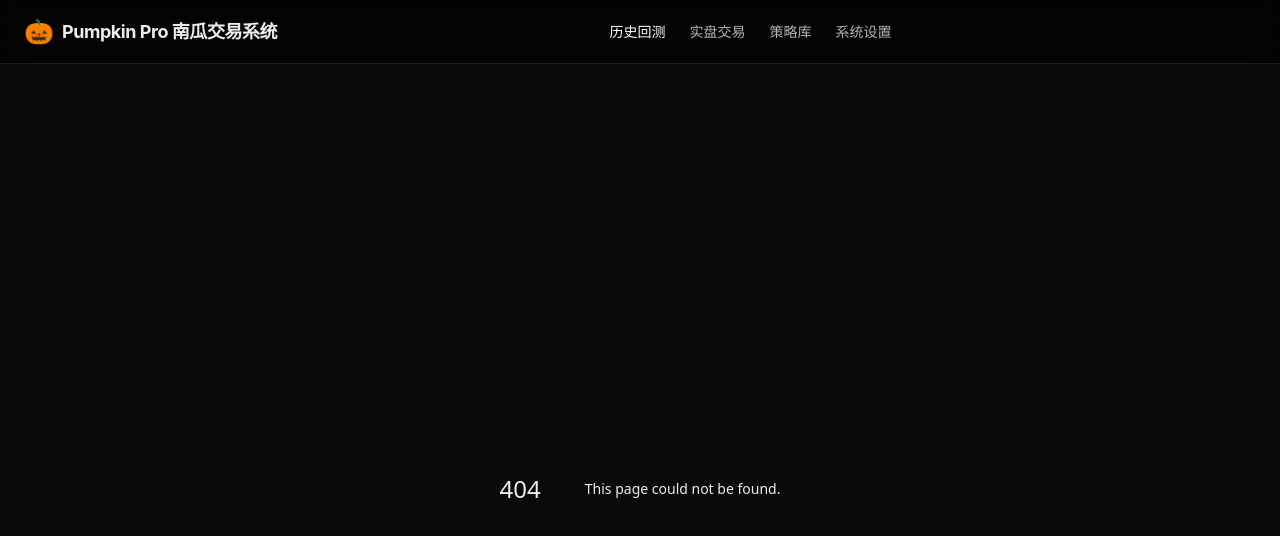
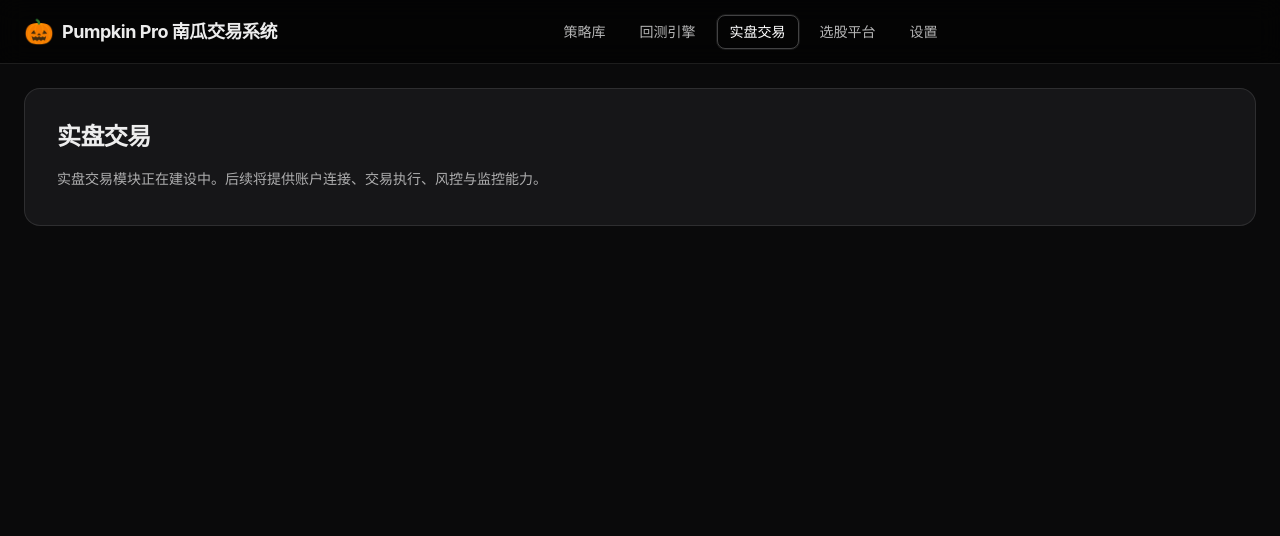
Before and after one commit to woodyyan/pumpkin-pro, a Next.js app in the folder frontend/: page /live-trading in a window 1280 px wide. Before the commit this address had no page. Shown: the top 536 px of the page. Built offline with nearby package versions, Linux system fonts and the light colour scheme.

Commit message:
修改了导航栏。

```diff
--- a/frontend/pages/_app.js
+++ b/frontend/pages/_app.js
@@ -1,7 +1,19 @@
 import '../styles/globals.css'
 import Head from 'next/head'
+import Link from 'next/link'
+import { useRouter } from 'next/router'
+
+const NAV_ITEMS = [
+  { href: '/strategies', label: '策略库' },
+  { href: '/', label: '回测引擎' },
+  { href: '/live-trading', label: '实盘交易' },
+  { href: '/stock-picker', label: '选股平台' },
+  { href: '/settings', label: '设置' }
+]
 
 function MyApp({ Component, pageProps }) {
+  const router = useRouter()
+
   return (
     <>
       <Head>
@@ -14,11 +26,23 @@ function MyApp({ Component, pageProps }) {
             <span className="text-2xl">🎃</span>
             <span className="text-lg font-bold tracking-tight">Pumpkin Pro 南瓜交易系统</span>
           </div>
-          <div className="flex space-x-6 text-sm font-medium text-white/70">
-            <a href="/" className="text-white hover:text-white transition">历史回测</a>
-            <a href="#" className="hover:text-white transition">实盘交易</a>
-            <a href="/strategies" className="hover:text-white transition">策略库</a>
-            <a href="#" className="hover:text-white transition">系统设置</a>
+          <div className="flex items-center space-x-2 text-sm font-medium">
+            {NAV_ITEMS.map((item) => {
+              const isActive = router.pathname === item.href
+              return (
+                <Link
+                  key={item.href}
+                  href={item.href}
+                  className={`inline-flex items-center rounded-lg border px-3 py-1.5 transition ${
+                    isActive
+                      ? 'border-white/25 bg-white/12 text-white shadow-[0_0_0_1px_rgba(255,255,255,0.08)]'
+                      : 'border-transparent text-white/70 hover:border-white/10 hover:bg-white/5 hover:text-white'
+                  }`}
+                >
+                  {item.label}
+                </Link>
+              )
+            })}
           </div>
           <div className="w-8"></div>
         </nav>
--- /dev/null
+++ b/frontend/pages/live-trading.js
@@ -0,0 +1,10 @@
+export default function LiveTradingPage() {
+  return (
+    <section className="rounded-2xl border border-border bg-card p-8">
+      <h1 className="text-2xl font-semibold tracking-tight">实盘交易</h1>
+      <p className="mt-3 text-sm leading-7 text-white/65">
+        实盘交易模块正在建设中。后续将提供账户连接、交易执行、风控与监控能力。
+      </p>
+    </section>
+  )
+}
--- /dev/null
+++ b/frontend/pages/settings.js
@@ -0,0 +1,10 @@
+export default function SettingsPage() {
+  return (
+    <section className="rounded-2xl border border-border bg-card p-8">
+      <h1 className="text-2xl font-semibold tracking-tight">设置</h1>
+      <p className="mt-3 text-sm leading-7 text-white/65">
+        设置模块正在建设中。后续将提供系统参数、数据源配置、通知与权限管理能力。
+      </p>
+    </section>
+  )
+}
--- /dev/null
+++ b/frontend/pages/stock-picker.js
@@ -0,0 +1,10 @@
+export default function StockPickerPage() {
+  return (
+    <section className="rounded-2xl border border-border bg-card p-8">
+      <h1 className="text-2xl font-semibold tracking-tight">选股平台</h1>
+      <p className="mt-3 text-sm leading-7 text-white/65">
+        选股平台模块正在建设中。后续将提供因子筛选、条件组合、候选池管理与结果回放能力。
+      </p>
+    </section>
+  )
+}
```
